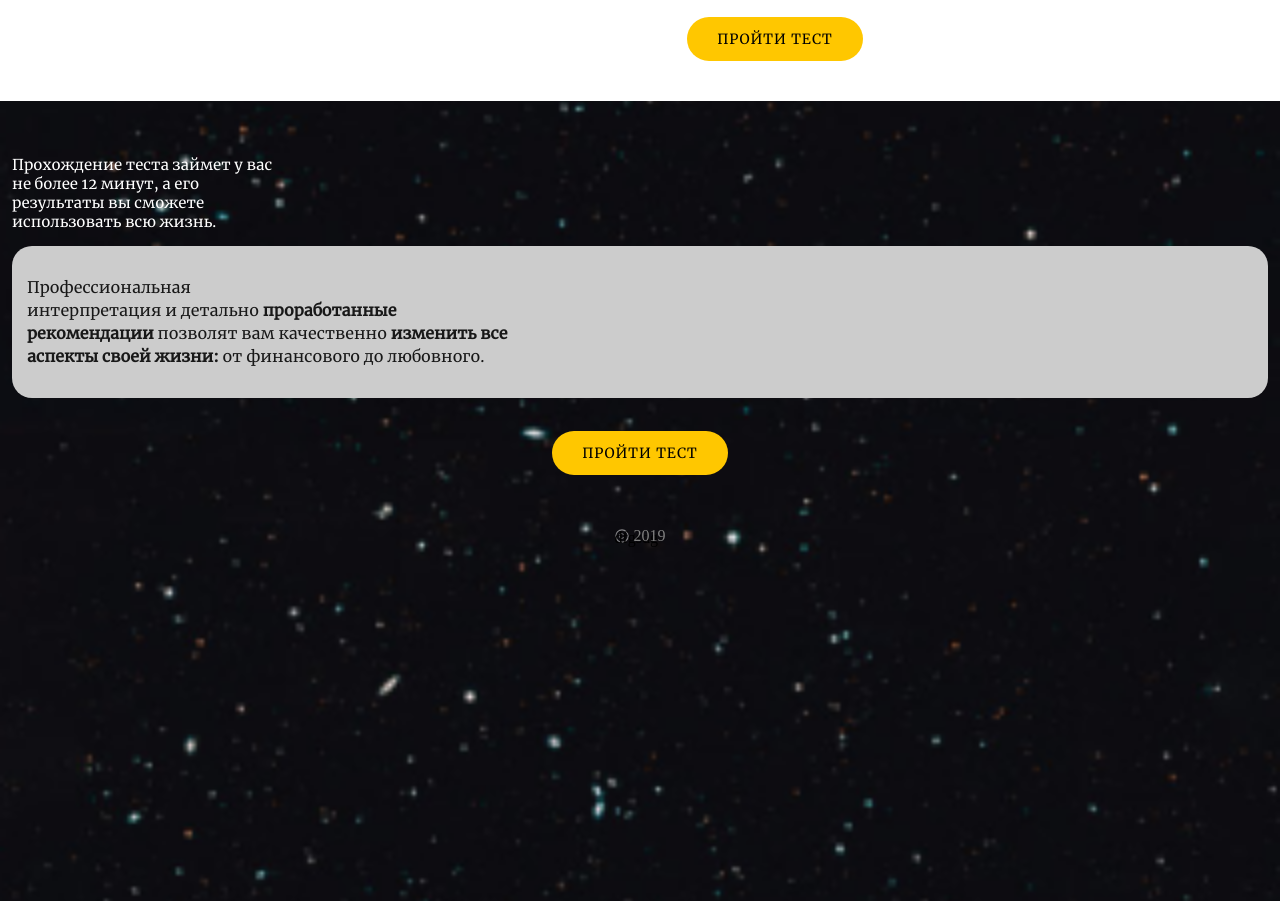
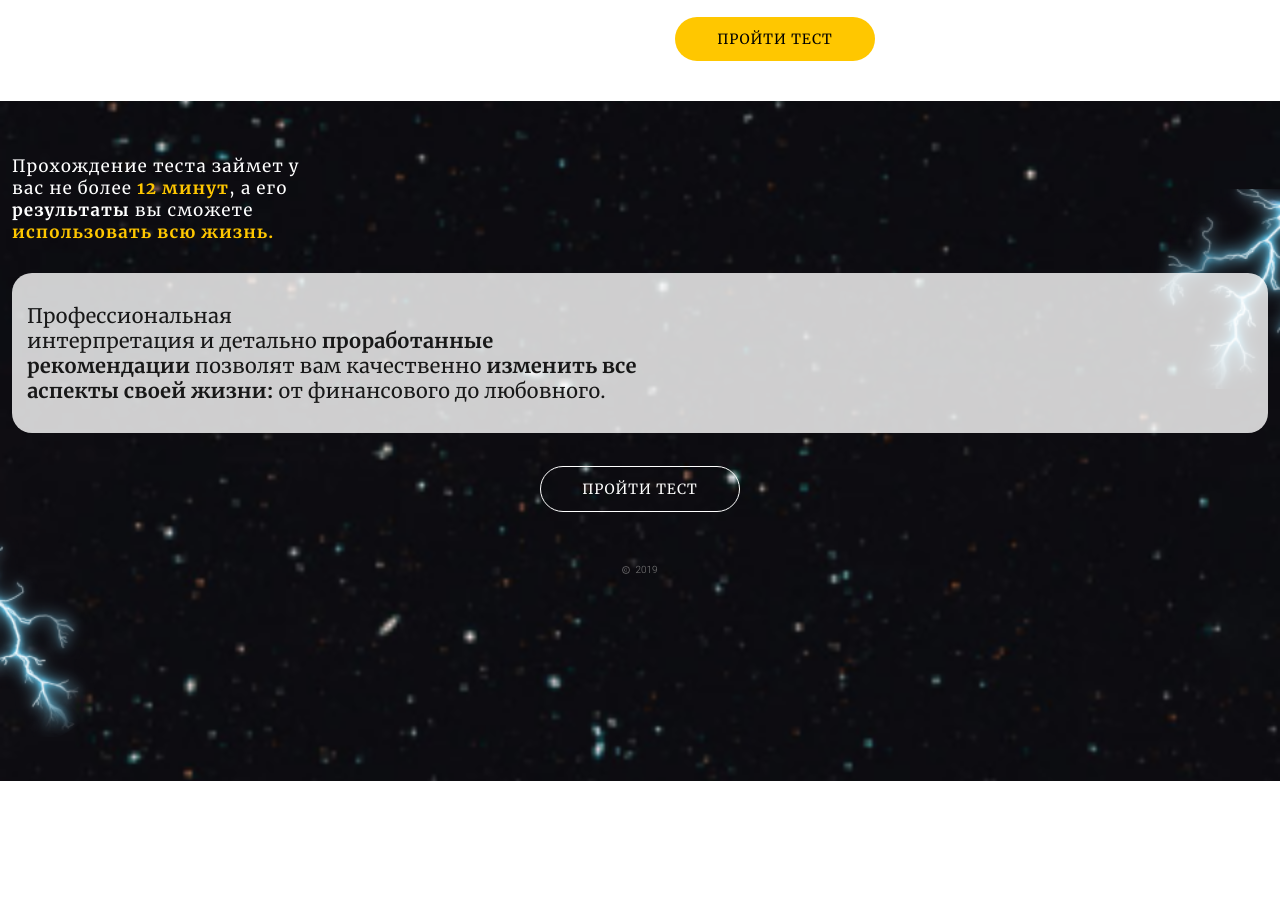
Before and after one commit to Gavrilovph/iq-level-test, a Vue app: page / in a window 1280 px wide. Shown: the part 1606-2507 px from the top of the page. After the commit the page ends 2387 px from the top, so only its background shows below. Built offline with nearby package versions, Linux system fonts and the light colour scheme.

Commit message:
Home.vue first complete version. AppButton.vue fix(I transfered styles in to component

```diff
--- a/src/components/AppButton.vue
+++ b/src/components/AppButton.vue
@@ -22,5 +22,35 @@ export default {
 </script>
 
 <style lang="scss" scoped>
+  .btn {
+    &__primary {
+      background-color:#FFC700;
+      font-family: Merryweather, sans-serif;
+      text-transform: uppercase;
+      border: none;
+      cursor: pointer;
+      width: 200px;
+      border-radius: 30px;
+      font-size: 14px;
+      letter-spacing: 1px;
+      margin-top: 200px;
+      padding: 13px 30px;
+    }
 
+    &__transparent {
+      background-color: transparent;
+      font-family: Merryweather, sans-serif;
+      text-transform: uppercase;
+      border: 1px solid white;
+      border-color: #ffff;
+      cursor: pointer;
+      width: 200px;
+      border-radius: 30px;
+      font-size: 14px;
+      letter-spacing: 1px;
+      margin-top: 200px;
+      padding: 13px 30px;
+      color: #ffff;
+    }
+  }
 </style>
--- a/src/theme.scss
+++ b/src/theme.scss
@@ -10,6 +10,14 @@ body,p,h1,ul {
   src: url('./fonts/Merriweather-Regular.woff') format('woff'),
        url('./fonts/Merriweather-Regular.woff2') format('woff2');
   font-weight: 400;
+  font-style: normal;
+}
+
+@font-face {
+  font-family: 'Merryweather';
+  src: url('./fonts/Merriweather-Bold.woff') format('woff'),
+       url('./fonts/Merriweather-Bold.woff2') format('woff2');
+  font-weight: 700;
   font-style: normal;
 }
 
--- a/src/views/Home.vue
+++ b/src/views/Home.vue
@@ -2,10 +2,10 @@
   <main class="home">
     <p class="home__text home__text-upper">Пройдите точный и быстрый</p>
     <h1 class="home__title">Тест на <br> определение <br> IQ</h1>
-    <app-button class="home__btn home__btn-test">
+    <app-button class="btn__primary">
       <template #button >Пройти тест</template>
     </app-button>
-    <p class="home__text home__text-yelow">И получите рекомендации <br> по развитию своего интеллекта</p>
+    <p class="home__text home__text-yellow">И получите рекомендации <br> по развитию своего интеллекта</p>
     <p class="home__text">и улучшению финансового <br> благосостояния и личной жизни</p>
     <button class="home__btn home__btn-details"></button>
     <p class="home__text home__text-details">Подробнее</p>
@@ -25,21 +25,22 @@
       которая принесет вам скорейший<br> финансовый результат.</p>
     </div>
     <img class="results__img" src="../assets/brain_img.png" alt="a brain developing img">
-    <app-button style="margin: -10px 0 40px;" class="home__btn home__btn-test">
+    <app-button style="margin: -10px 0 40px;" class="btn__primary">
       <template #button >Пройти тест</template>
     </app-button>
   </section>
   <section class="duration">
-    <p class="duration__text">Прохождение теста займет у вас не более 12 минут, а его результаты вы сможете использовать всю жизнь.</p>
-    <!-- ToDoo Strongs -->
+    <p class="duration__text">Прохождение теста займет у вас не более <strong class="duration__text-yellow">12 минут</strong>, а его <strong>результаты</strong> вы сможете <strong class="duration__text-yellow">использовать всю жизнь.</strong></p>
     <div class="duration__container">
-      <p class="duration__container-text">Профессиональная<br> интерпретация и детально <strong>проработанные<br>рекомендации</strong> позволят вам качественно <strong>изменить все<br>аспекты своей жизни:</strong> от финансового до любовного.</p>
+      <p class="duration__container-text">Профессиональная<br> интерпретация и детально <strong> проработанные<br>рекомендации </strong> позволят вам качественно <strong>изменить все<br>аспекты своей жизни:</strong> от финансового до любовного.</p>
     </div>
-    <app-button style="margin: 33px 0 52px;" class="home__btn home__btn-test">
+    <span class="duration__lighting duration__lighting-left"></span>
+    <span class="duration__lighting duration__lighting-right"></span>
+    <app-button style="margin: 33px 0 52px;" class="btn__transparent">
       <template #button >Пройти тест</template>
     </app-button>
     <ul class="duration__list">
-      <li class="duration__list-item duration__copyright-icon">dfgsdg</li>
+      <li class="duration__list-item duration__copyright-icon"></li>
       <li class="duration__list-item duration__copyright">2019</li>
     </ul>
   </section>
@@ -60,6 +61,7 @@ export default {
   background-image: url(../assets/main_bg.png);
   background-repeat: no-repeat;
   background-position: center;
+  background-attachment: fix;
   background-size: cover;
   height: 115vh;
 
@@ -85,7 +87,7 @@ export default {
       padding-top: 35px;
     }
 
-    &-yelow {
+    &-yellow {
       color:#FFC700;
       margin-top: 25px;
     }
@@ -97,18 +99,6 @@ export default {
   }
 
   &__btn {
-    &-test {
-      background-color:#FFC700;
-      font-family: Merryweather, sans-serif;
-      text-transform: uppercase;
-      border: none;
-      cursor: pointer;
-      border-radius: 30px;
-      font-size: 14px;
-      letter-spacing: 1px;
-      margin-top: 200px;
-      padding: 13px 30px;
-    }
 
     &-details {
       background-color: transparent;
@@ -131,6 +121,7 @@ export default {
   background-image: url(../assets/sparkle_bg.png);
   background-repeat: no-repeat;
   background-position: center;
+  background-attachment: fix;
   background-size: cover;
   width: 100%;
   height: 339px;
@@ -211,33 +202,66 @@ export default {
 }
 
 .duration {
+  position: relative;
   text-align: center;
   background-image: url(../assets/main_low_bg.png);
   background-repeat: no-repeat;
   background-position: center;
   background-size: cover;
-  height: 100vh;
+  height: 85vh;
   &__text {
     font-family: Merryweather, sans-serif;
     text-align: start;
     color: #ffff;
-    font-size: 15px;
-    width: 262px;
+    font-size: 17px;
+    width: 288px;
     margin: 0 12px;
     padding-top: 54px;
+    letter-spacing: 1px;
+    &-yellow {
+      color:#FFC700;
+    }
   }
 
   &__container {
-    background-color: hsl(0, 0%, 80%);
+    position: relative;
+    z-index: 1;
+    background-color: hsla(0, 0%, 100%, 0.8);
     border-radius: 20px;
-    margin: 15px 12px 0;
+    margin: 30px 12px 0;
     padding: 30px 15px;
     &-text {
       font-family: Merryweather, sans-serif;
       text-align: start;
       color: #181818;
-      line-height: 23px;
-      font-size: 16px;
+      line-height: 25px;
+      font-size: 20px;
+    }
+  }
+
+  &__lighting {
+    position: absolute;
+    z-index: 0;
+    &-left {
+      background-image: url(../assets/lightning_left.png);
+      background-repeat: no-repeat;
+      background-position: center;
+      background-size: cover;
+      width: 165px;
+      height: 200px;
+      left: 0;
+      bottom: 44px;
+    }
+
+    &-right {
+      background-image: url(../assets/lightning_right.png);
+      background-repeat: no-repeat;
+      background-position: center;
+      background-size: cover;
+      width: 165px;
+      height: 200px;
+      right: 0;
+      top: 88px;
     }
   }
 
@@ -250,14 +274,16 @@ export default {
   }
 
   &__copyright {
+    font-family: Roboto, sans-serif;
     color: hsl(0, 0%, 50%);
+    font-size: 10px;
     &-icon {
       background-image: url(../assets/copyright_icon.svg);
       background-repeat: no-repeat;
       background-position: center;
       background-size: cover;
-      width: 14px;
-      height: 14px;
+      width: 8px;
+      height: 8px;
     }
   }
 }
```
Also changed, not shown: src/fonts/Merriweather-Bold.woff (added), src/fonts/Merriweather-Bold.woff2 (added).
